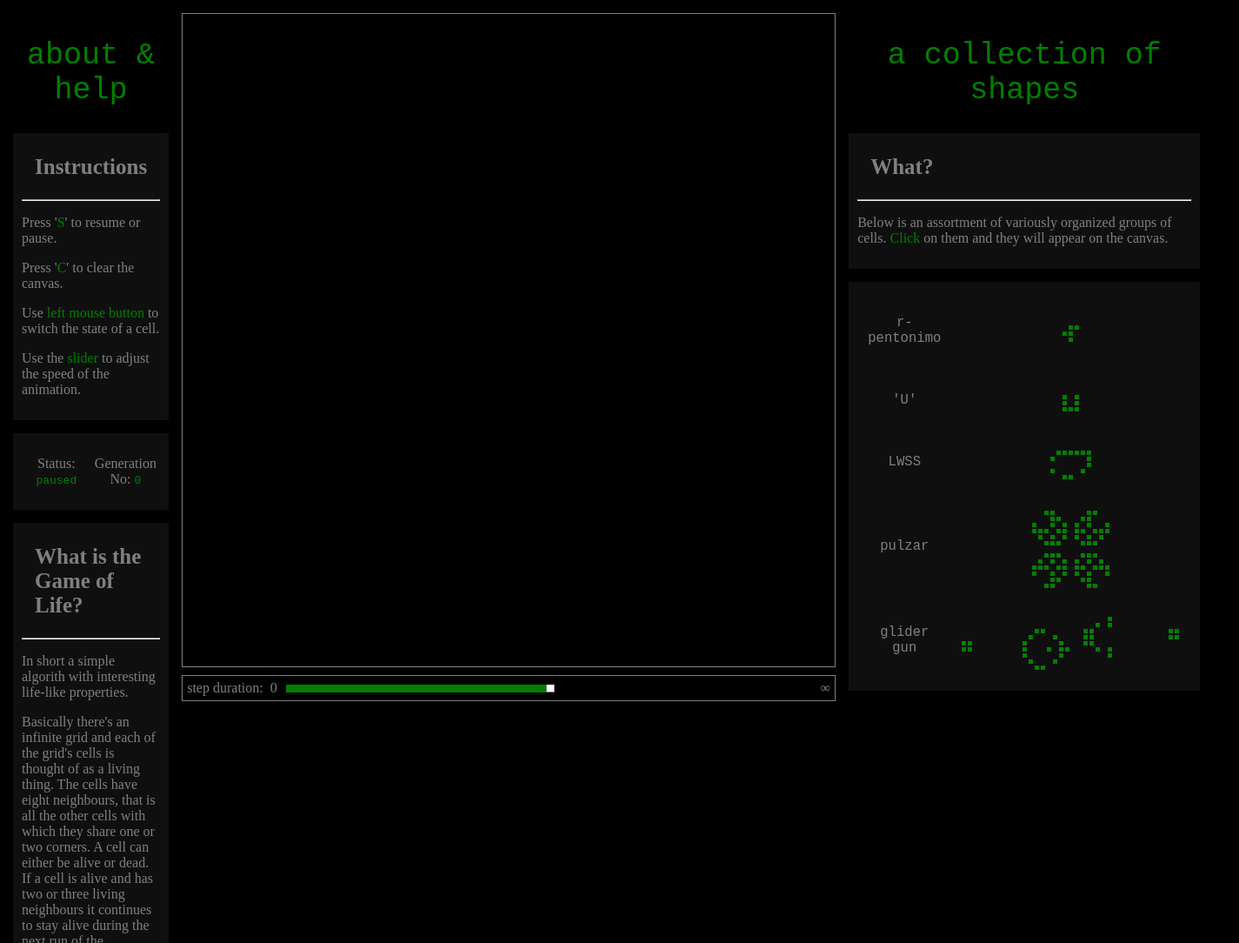
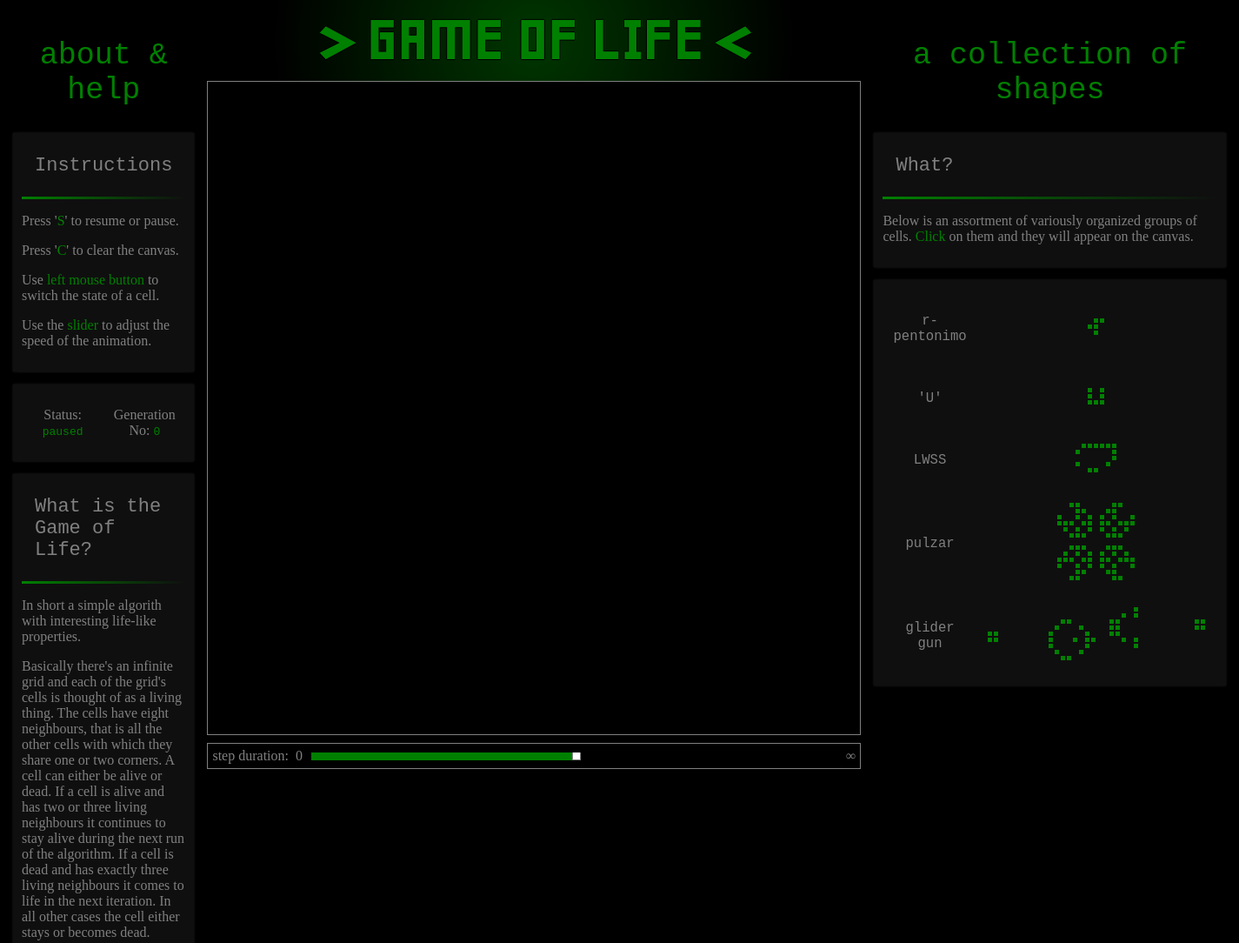
Before and after one commit to Dook97/Dook97.github.io, a plain HTML site: page gameoflife/gol.html in a window 1280 px wide. Shown: the top 1084 px of the page at 87% size, 1425 px wide, since content can reach past the window. Drawn offline with Linux system fonts and the light colour scheme.

Commit message:
improved styling

```diff
--- a/base.css
+++ b/base.css
@@ -13,6 +13,7 @@ footer {
     width: 100%;
     height: 28px;
     background: rgb(7, 7, 7);
+    box-shadow: 0px -1px 2px rgb(7, 7, 7); /* soften edge */
 }
 
 footer p {
@@ -56,6 +57,10 @@ ul {
 
 .right-aligned {
     text-align: right;
+}
+
+.left-aligned {
+    text-align: left;
 }
 
 .monospace {
@@ -112,3 +117,8 @@ input[type='range']::-moz-range-track {
         box-shadow: -750px 0 0 750px green;
     }
 }
+
+@font-face {
+    font-family: 'geo-regular';
+    src: url(fonts/Geo-Regular.ttf);
+}
--- a/gameoflife/gol.css
+++ b/gameoflife/gol.css
@@ -20,10 +20,22 @@
     padding: 10px;
     margin: 0;
     background-color: rgb(15, 15, 15);
-    border-bottom: 15px solid black;
+    margin-bottom: 15px;
+    box-shadow: 0px 1px 2px rgb(15, 15, 15), 0px -1px 2px rgb(15, 15, 15), 1px 0px 2px rgb(15, 15, 15), -1px 0px 2px rgb(15, 15, 15); /* soften edges */
 }
 
-.help h2 {
+h1 {
+    text-align: center;
+    font-family: geo-regular;
+    font-size: 75px;
+    margin: 0;
+    padding: 5px 0px;
+    color: green;
+    background-image: radial-gradient(circle 300px at center, rgb(0, 54, 0), black);
+    text-shadow: -1px 0 black, 0 1px black, 1px 0 black, 0 -1px black;
+}
+
+h2 {
     color: green;
     font-size: 35px;
     font-weight: lighter;
@@ -32,10 +44,12 @@
     padding: 0px 10px;
 }
 
-.help h3 {
+h3 {
     margin: 0;
     padding: 15px;
-    font-size: 25px;
+    font-size: 22px;
+    font-family: monospace;
+    font-weight: lighter;
 }
 
 #middle {
@@ -43,9 +57,14 @@
     height: max-content;
 }
 
+hr {
+    background-image: linear-gradient(90deg, green, rgb(15, 15, 15));
+    height: 3px;
+    border: none;
+}
+
 #middle > canvas {
     border: 1px solid grey;
-    margin-top: 15px;
 }
 
 #speed-panel {
@@ -70,8 +89,8 @@
 }
 
 #shapes > tbody > tr:hover {
-    outline: 10px solid green;
-    outline-style: ridge;
+    outline: 3px solid green;
+    outline-style: dashed;
 }
 
 #shapes {
@@ -88,7 +107,7 @@
 }
 
 #shapes table {
-    display: inline-table;
+    display: inline-block;
 }
 
 #shapes table td {
--- a/gameoflife/gol.html
+++ b/gameoflife/gol.html
@@ -48,14 +48,17 @@
                     </section>
                 </article>
                 <div id="middle">
+                    <h1>&gt; GAME OF LIFE &lt;</h1>
                     <canvas width="750" height="750"></canvas>
                     <table id="speed-panel">
+                        <tbody>
                             <tr>
                                 <td>step duration:</td>
                                 <td>0</td>
                                 <td id="input-cell"><input type="range" min="0" max="7" step="0.01" value="3.5" /></td>
                                 <td>&infin;</td>
                             </tr>
+                        </tbody>
                     </table>
                 </div>
                 <article class="help" id="right-panel">
```
Also changed, not shown: fonts/Geo-Regular.ttf (added). Lines whose indentation alone changed are shown as unchanged.
